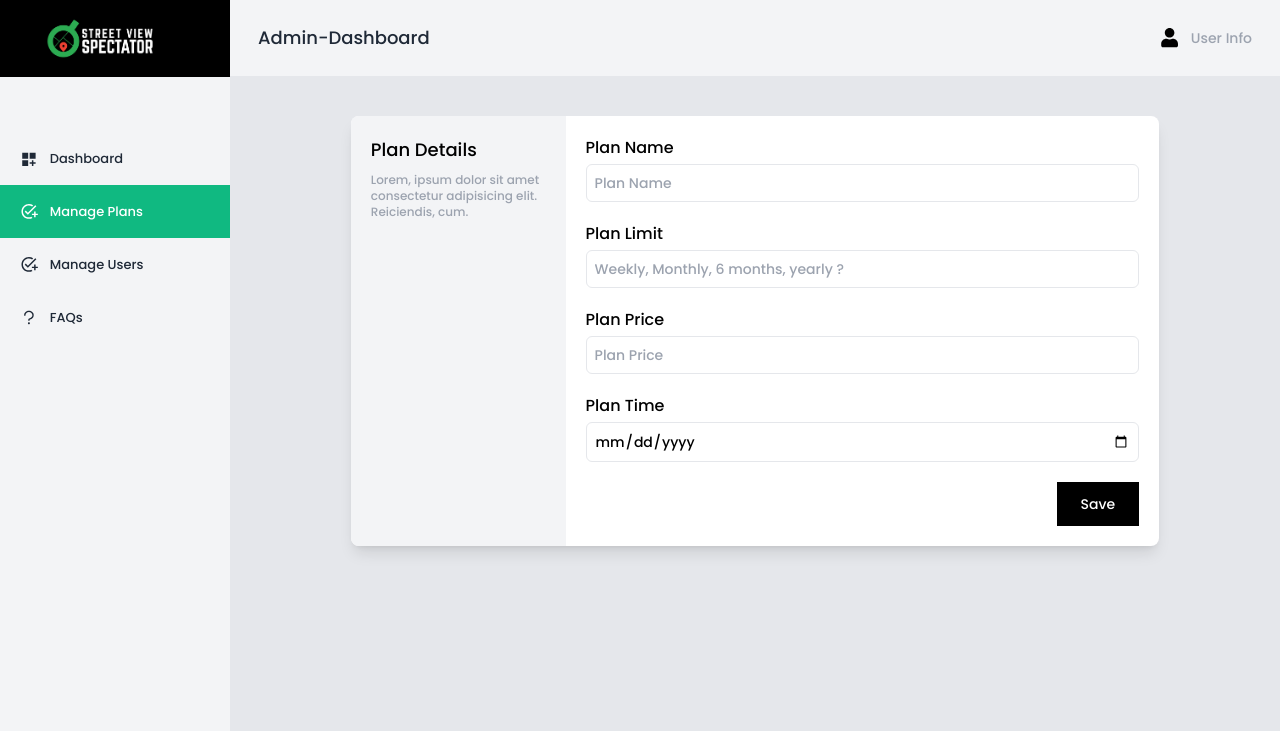
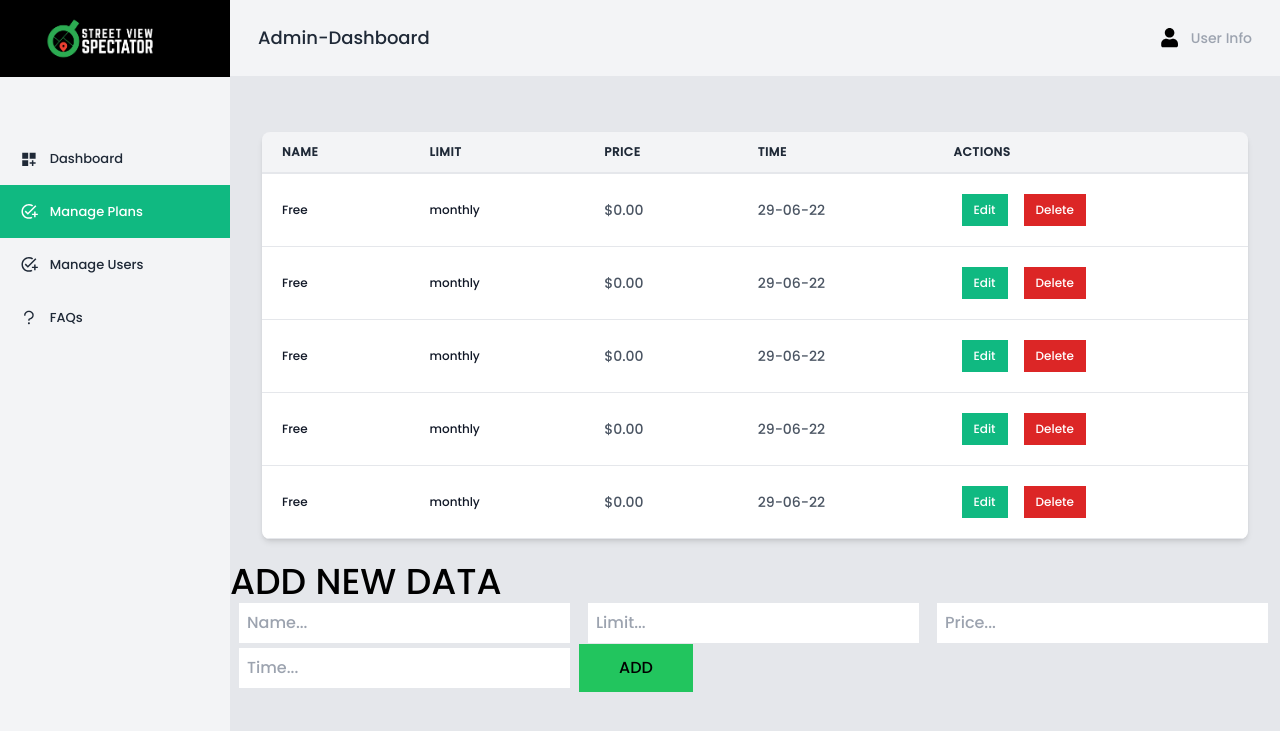
Before and after one commit to AmirAslam1234/street_view_scraper, a React (Create React App) app: page /admin-dashboard/manage-plans in a window 1280 px wide. Shown: the top 731 px of the page. Built offline with nearby package versions, Linux system fonts and the light colour scheme.

Commit message:
Form row add and edit

```diff
--- /dev/null
+++ b/src/Components/EditableRow.js
@@ -0,0 +1,49 @@
+import React from "react";
+
+function EditableRow() {
+  return (
+    <tr>
+      <td className="px-5 space-x-2 py-5 border-b border-gray-200 bg-white text-xs">
+        <input
+          type="text"
+          name="name"
+          className="p-1 border"
+          placeholder="Name..."
+          required
+        />
+      </td>
+
+      <td className="px-5 space-x-2 py-5 border-b border-gray-200 bg-white text-xs">
+        <input
+          type="text"
+          name="limit"
+          className="p-1 border"
+          placeholder="Limit..."
+          required
+        />
+      </td>
+
+      <td className="px-5 py-5 border-b border-gray-200 bg-white text-sm">
+        <input
+          type="text"
+          name="price"
+          className="p-1 border "
+          placeholder="Price..."
+          required
+        />
+      </td>
+
+      <td className="px-5 py-5 border-b border-gray-200 bg-white text-sm">
+        <input
+          type="text"
+          name="time"
+          className="p-1 border "
+          placeholder="Time..."
+          required
+        />
+      </td>
+    </tr>
+  );
+}
+
+export default EditableRow;
--- a/src/Components/ManagePlans.js
+++ b/src/Components/ManagePlans.js
@@ -1,7 +1,53 @@
 import React, { useState } from "react";
 import "../App.css";
+import { Data } from "./PlansData";
+import { nanoid } from "nanoid";
+import ReadOnlyRow from "./ReadOnlyRow";
+import EditableRow from "./EditableRow";
 
 function ManagePlans() {
+  const [EditPlansID, setEditPlansID] = useState(null);
+  const [Plans, setPlans] = useState(Data);
+  const [addForm, setAddForm] = useState({
+    name: "",
+    limit: "",
+    price: "",
+    time: "",
+  });
+
+  const handleAddFormChange = (e) => {
+    e.preventDefault();
+
+    const fieldName = e.target.getAttribute("name");
+    const fieldValue = e.target.value;
+    const newFormData = { ...addForm };
+    newFormData[fieldName] = fieldValue;
+
+    setAddForm(newFormData);
+
+    console.log(addForm);
+  };
+
+  const handleAddFormSubmit = (e) => {
+    e.preventDefault();
+
+    const newPlan = {
+      id: nanoid(),
+      name: addForm.name,
+      limit: addForm.limit,
+      price: addForm.price,
+      time: addForm.time,
+    };
+
+    const newPlans = [...Plans, newPlan];
+    setPlans(newPlans);
+  };
+
+  const handleEditClick = (e, pick) => {
+    e.preventDefault();
+    setEditPlansID(pick.id);
+  };
+
   const [PlanName, setPlanName] = useState("");
   const [PlanLimit, setPlanLimit] = useState("");
   const [PlanPrice, setPlanPrice] = useState("");
@@ -9,6 +55,98 @@ function ManagePlans() {
 
   return (
     <div className="flex flex-col">
+      <section className="w-full flex justify-center">
+        <div className="container w-full mx-auto px-4 sm:px-8">
+          <div className="">
+            <div className="-mx-4 sm:-mx-8 px-4 sm:px-8 py-4 overflow-x-auto">
+              <div className="inline-block min-w-full shadow-md rounded-lg overflow-hidden">
+                <form>
+                  <table className="min-w-full leading-normal">
+                    <thead>
+                      <tr className="bg-gray-100 text-gray-800 py-4">
+                        <th className="px-5 py-3 border-b-2 border-gray-200  text-left text-xs font-semibold  uppercase tracking-wider">
+                          NAME
+                        </th>
+
+                        <th className="px-5 py-3 border-b-2 border-gray-200  text-left text-xs font-semibold  uppercase tracking-wider">
+                          LIMIT
+                        </th>
+
+                        <th className="px-5 py-3 border-b-2 border-gray-200  text-left text-xs font-semibold  uppercase tracking-wider">
+                          PRICE
+                        </th>
+                        <th className="px-5 py-3 border-b-2 border-gray-200  text-left text-xs font-semibold  uppercase tracking-wider">
+                          TIME
+                        </th>
+                        <th className="px-2 py-3 border-b-2 border-gray-200  text-left text-xs font-semibold  uppercase tracking-wider">
+                          ACTIONS
+                        </th>
+                      </tr>
+                    </thead>
+                    <tbody>
+                      {/* table row 1  */}
+                      {Plans.map((pick) => (
+                        <>
+                          {EditPlansID === pick.id ? (
+                            <EditableRow />
+                          ) : (
+                            <ReadOnlyRow
+                              pick={pick}
+                              handleEditClick={handleEditClick}
+                            />
+                          )}
+                        </>
+                      ))}
+                    </tbody>
+                  </table>
+                </form>
+              </div>
+            </div>
+          </div>
+        </div>
+      </section>
+
+      <section className="pb-10">
+        <h2 className="text-4xl">ADD NEW DATA</h2>
+        <form onSubmit={handleAddFormSubmit}>
+          <input
+            onChange={handleAddFormChange}
+            type="text"
+            name="name"
+            className="p-2 border mx-2"
+            placeholder="Name..."
+            required
+          />
+          <input
+            onChange={handleAddFormChange}
+            type="text"
+            name="limit"
+            className="p-2 border mx-2"
+            placeholder="Limit..."
+            required
+          />
+          <input
+            onChange={handleAddFormChange}
+            type="text"
+            name="price"
+            className="p-2 border mx-2"
+            placeholder="Price..."
+            required
+          />
+          <input
+            onChange={handleAddFormChange}
+            type="text"
+            name="time"
+            className="p-2 border mx-2"
+            placeholder="Time..."
+            required
+          />
+          <button type="submit" className="px-10 py-3 bg-green-500">
+            ADD
+          </button>
+        </form>
+      </section>
+
       <section className="w-full flex justify-center items-center md:px-10">
         <div className="w-full md:w-5/6 flex flex-col sm:flex-row bg-white shadow-lg rounded-lg">
           <div className="w-full sm:w-60 p-5 text-center sm:text-left bg-gray-100 rounded-l-lg">
--- a/src/Components/PlansData.js
+++ b/src/Components/PlansData.js
@@ -1,6 +1,6 @@
 export const Data = [
   {
-    number: "1.",
+    id: 1,
     name: "Free",
     limit: "monthly",
     price: "$0.00",
@@ -8,7 +8,7 @@ export const Data = [
   },
 
   {
-    number: "2.",
+    id: 2,
     name: "Free",
     limit: "monthly",
     price: "$0.00",
@@ -16,7 +16,7 @@ export const Data = [
   },
 
   {
-    number: "3.",
+    id: 3,
     name: "Free",
     limit: "monthly",
     price: "$0.00",
@@ -24,7 +24,7 @@ export const Data = [
   },
 
   {
-    number: "4.",
+    id: 4,
     name: "Free",
     limit: "monthly",
     price: "$0.00",
@@ -32,7 +32,7 @@ export const Data = [
   },
 
   {
-    number: "4.",
+    id: 5,
     name: "Free",
     limit: "monthly",
     price: "$0.00",
--- /dev/null
+++ b/src/Components/ReadOnlyRow.js
@@ -0,0 +1,37 @@
+import React from "react";
+
+function ReadOnlyRow({ pick, handleEditClick }) {
+  return (
+    <tr>
+      <td className="px-5 space-x-2 py-5 border-b border-gray-200 bg-white text-xs">
+        <p className="text-gray-900 whitespace-no-wrap">{pick.name}</p>
+      </td>
+
+      <td className="px-5 space-x-2 py-5 border-b border-gray-200 bg-white text-xs">
+        <p className="text-gray-900 whitespace-no-wrap">{pick.limit}</p>
+      </td>
+
+      <td className="px-5 py-5 border-b border-gray-200 bg-white text-sm">
+        <p className="text-gray-600 whitespace-no-wrap">{pick.price}</p>
+      </td>
+
+      <td className="px-5 py-5 border-b border-gray-200 bg-white text-sm">
+        <p className="text-gray-600 whitespace-no-wrap">{pick.time}</p>
+      </td>
+      <td className="px-2 py-5 border-b border-gray-200 bg-white text-sm">
+        <button
+          onClick={(e) => handleEditClick(e, pick)}
+          type="button"
+          className="px-3 py-2 mx-2 bg-emerald-500 text-xs text-white"
+        >
+          Edit
+        </button>
+        <button className="px-3 py-2 mx-2 bg-red-600 text-xs text-white">
+          Delete
+        </button>
+      </td>
+    </tr>
+  );
+}
+
+export default ReadOnlyRow;
```
